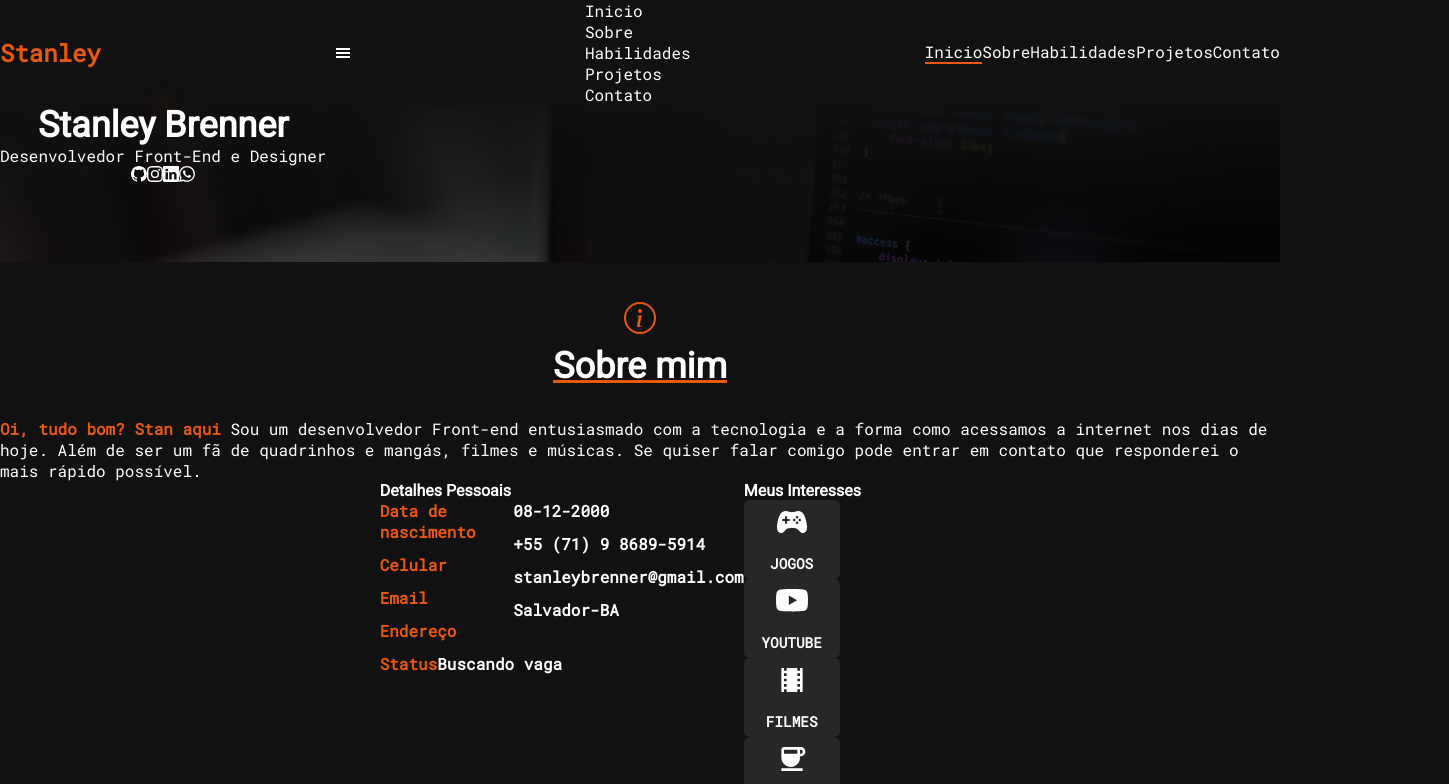
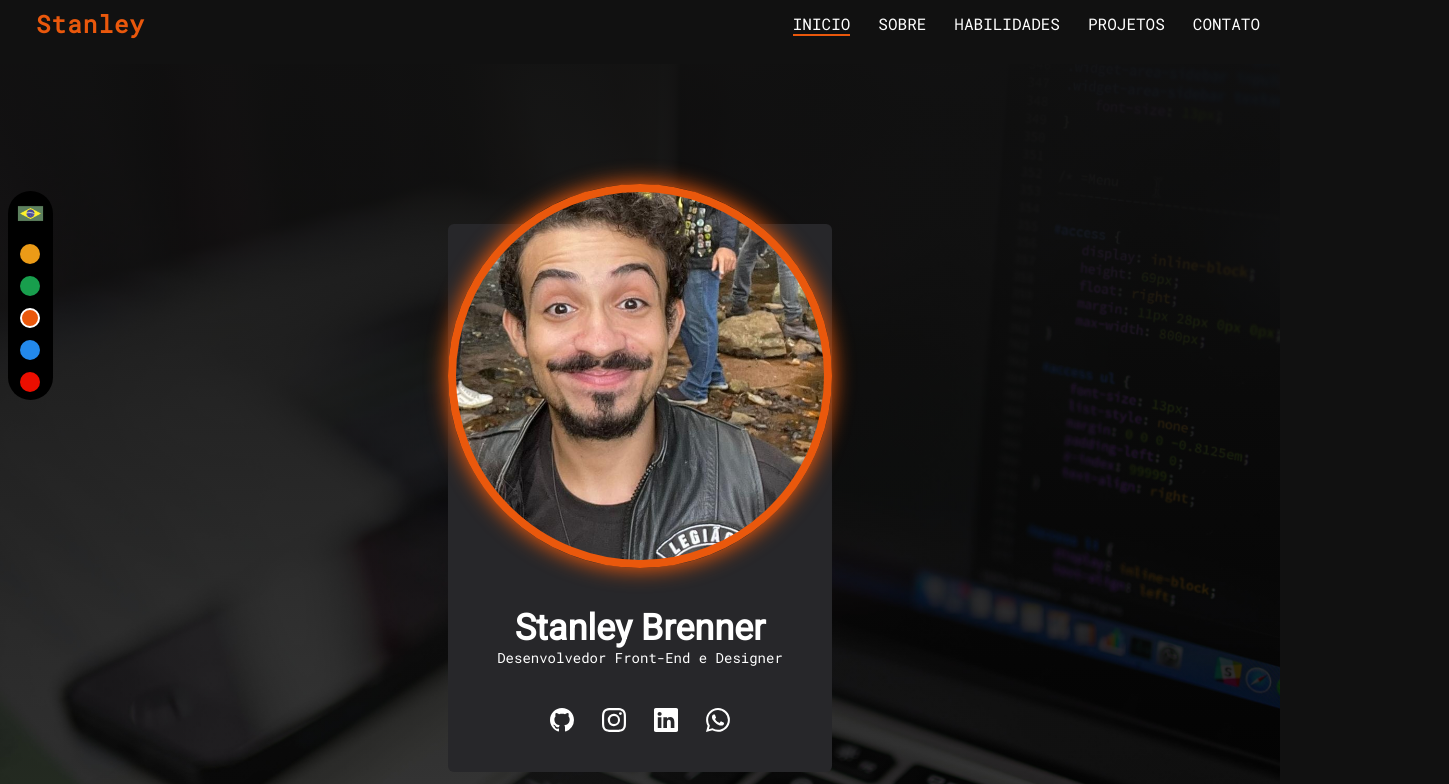
Before and after one commit to StaanB/MEU-PORTFOLIO-NEXTJS, a Next.js app in the folder main/: page / in a window 1280 px wide. Shown: the top 784 px of the page, 1449 px wide, since content can reach past the window. Built offline with nearby package versions, Linux system fonts and the light colour scheme; a web font is replaced by a local one.

Commit message:
Update tailwind config

```diff
--- a/main/tailwind.config.js
+++ b/main/tailwind.config.js
@@ -3,7 +3,7 @@ module.exports = {
   content: [
     "./app/**/*.{js,ts,jsx,tsx}",
     "./pages/**/*.{js,ts,jsx,tsx}",
-    "./Components/**/*.{js,ts,jsx,tsx}",,
+    "./components/**/*.{js,ts,jsx,tsx}",
   ],
   theme: {
     extend: {
```
